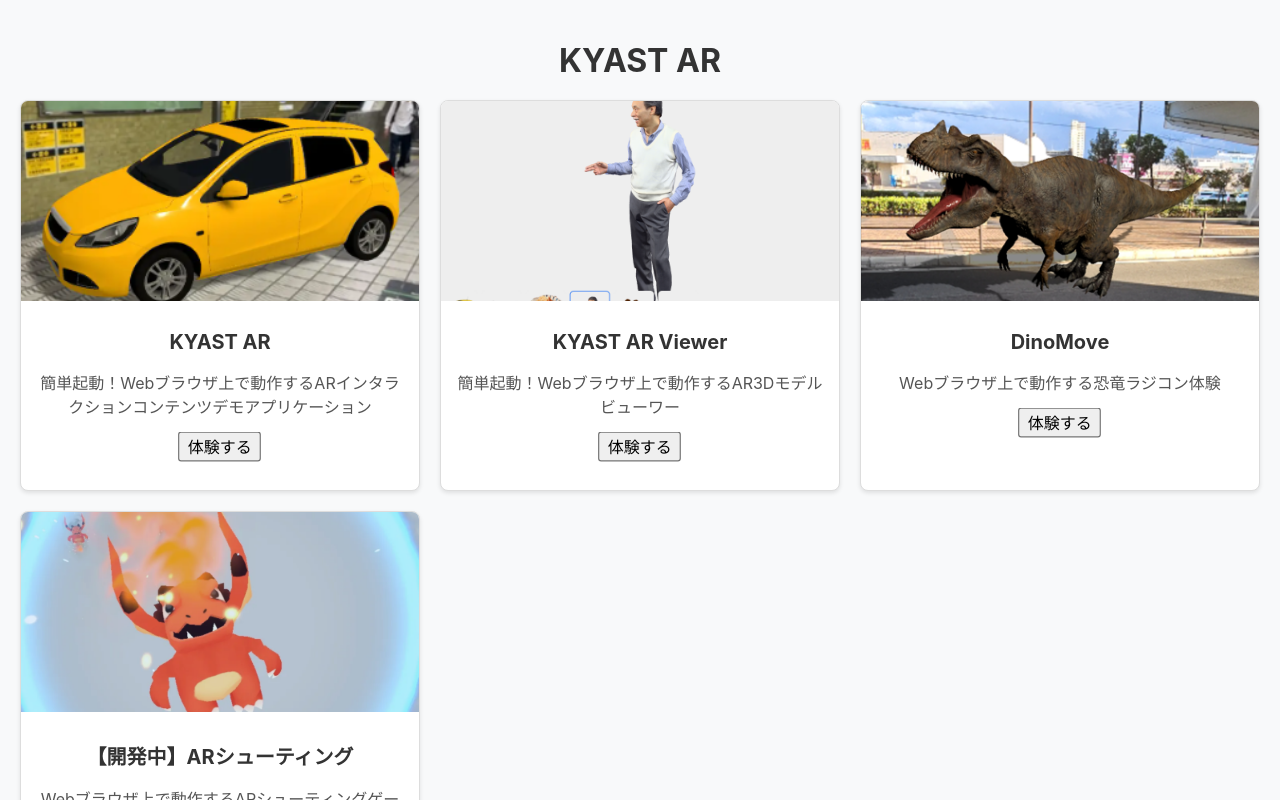
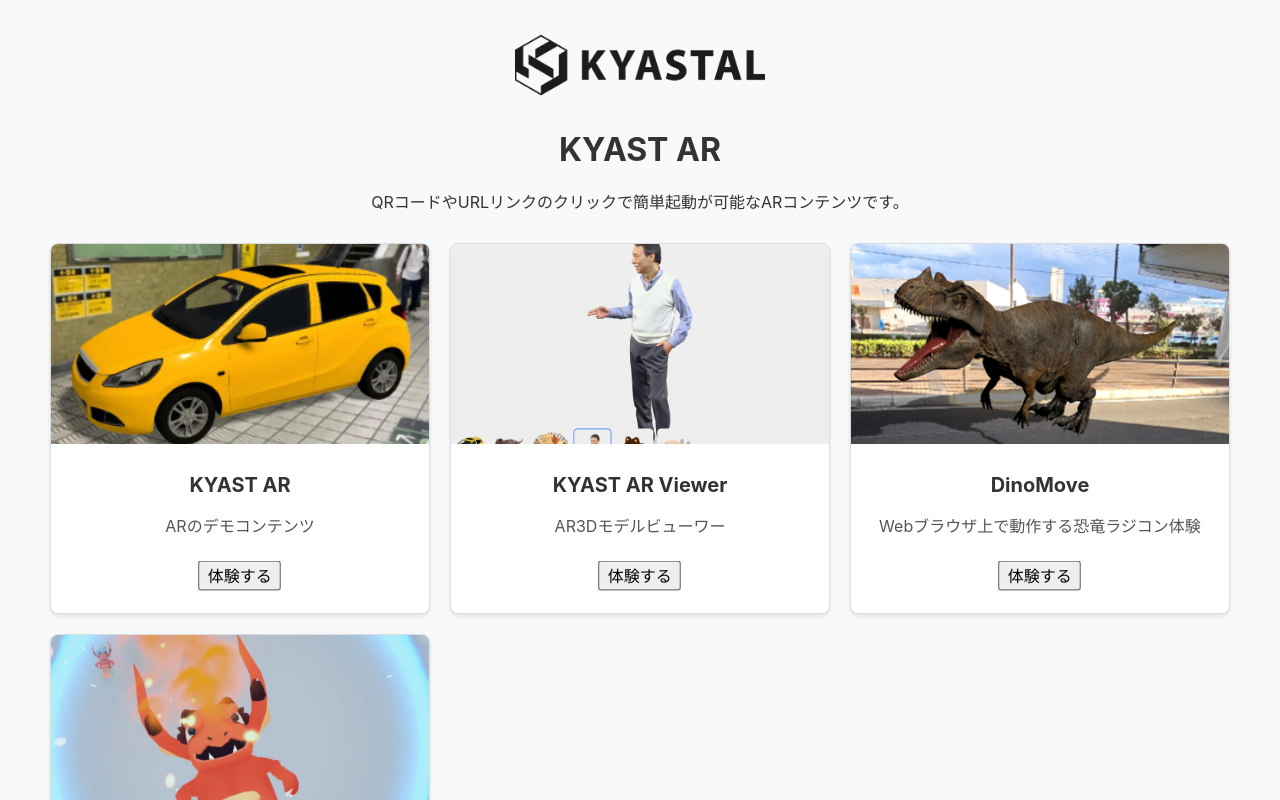
Before and after one commit to KazukiKuriyama/ar-home, a Next.js app: page / in a window 1280 px wide. Shown: the top 800 px of the page. Built offline with nearby package versions, Linux system fonts and the light colour scheme.

Commit message:
ロゴ表示追加

```diff
--- a/app/components/ContentCard.tsx
+++ b/app/components/ContentCard.tsx
@@ -1,4 +1,5 @@
 import React from "react";
+import Image from "next/image";
 
 type ContentCardProps = {
   title: string;
@@ -8,20 +9,14 @@
   onButtonClick?: () => void;
 };
 
-const ContentCard: React.FC<ContentCardProps> = ({
-  title,
-  image,
-  description,
-  buttonLabel,
-  onButtonClick,
-}) => {
+const ContentCard: React.FC<ContentCardProps> = ({ title, image, description, buttonLabel, onButtonClick }) => {
   return (
     <div className="card">
-      <img src={image} alt={title} className="card-image" />
+      <Image src={image} alt={title} className="card-image" width={16 * 20} height={9 * 20} />
       <div className="card-content">
         <h3 className="card-title">{title}</h3>
         <p className="card-description">{description}</p>
-        <button color="black" onClick={onButtonClick} className="card-button">
+        <button color="black" onClick={onButtonClick} className="card-button" style={{ margin: 10 }}>
           {buttonLabel}
         </button>
       </div>
--- a/app/page.tsx
+++ b/app/page.tsx
@@ -1,11 +1,25 @@
 import React from "react";
 import { contents } from "../data/contents";
 import ContentCard from "./components/ContentCard";
+import Image from "next/image";
 
 const contentsPage: React.FC = () => {
   return (
     <div className="container">
-      <h1 className="title">KYAST AR</h1>
+      {/* ロゴ画像 */}
+      <Image
+        src="/images/logo_horizontal.png" // ロゴ画像のパス
+        alt="ロゴ画像"
+        width={250} // 必要に応じて幅を指定
+        height={200} // 必要に応じて高さを指定
+        className="logo" // CSSクラスを指定（任意）
+      />
+
+      <h1 style={{ margin: "20px" }}>KYAST AR</h1>
+
+      <text>
+        QRコードやURLリンクのクリックで簡単起動が可能なARコンテンツです。
+      </text>
       <div className="grid">
         {contents.map((content) => (
           <ContentCard
--- a/app/styles/global.css
+++ b/app/styles/global.css
@@ -11,15 +11,23 @@
   text-align: center;
 }
 
+.logo {
+  display: block; /* 中央揃えの場合 */
+  margin: 0 auto; /* 下に余白を追加 */
+  max-width: 100%; /* 親要素に合わせて縮小 */
+  height: auto; /* アスペクト比を維持 */
+}
+
 .title {
   font-size: 2rem;
-  margin-bottom: 20px;
+  margin: 50px;
 }
 
 .grid {
   display: grid;
   grid-template-columns: repeat(auto-fit, minmax(300px, 1fr));
   gap: 20px;
+  margin: 30px;
 }
 
 .card {
@@ -60,6 +68,7 @@
   scale: 1.2;
   margin-bottom: 16px; /* ボタンとカードの下端にスペースを追加 */
 }
+
 .card-button:hover {
   transform: scale(1.3);
   transition: transform 0.3s;
--- a/data/contents.ts
+++ b/data/contents.ts
@@ -3,13 +3,13 @@
     id: 1,
     title: "KYAST AR",
     image: "/images/kyast-ar.png",
-    description: "簡単起動！Webブラウザ上で動作するARインタラクションコンテンツデモアプリケーション",
+    description: "ARのデモコンテンツ",
   },
   {
     id: 2,
     title: "KYAST AR Viewer",
     image: "/images/kyast-ar-viewer.png",
-    description: "簡単起動！Webブラウザ上で動作するAR3Dモデルビューワー",
+    description: "AR3Dモデルビューワー",
   },
   {
     id: 3,
--- /dev/null
+++ b/prettier.config.js
@@ -0,0 +1,3 @@
+module.exports = {
+  printWidth: 360,
+};
```
Also changed, not shown: public/images/logo_horizontal.png (added).
